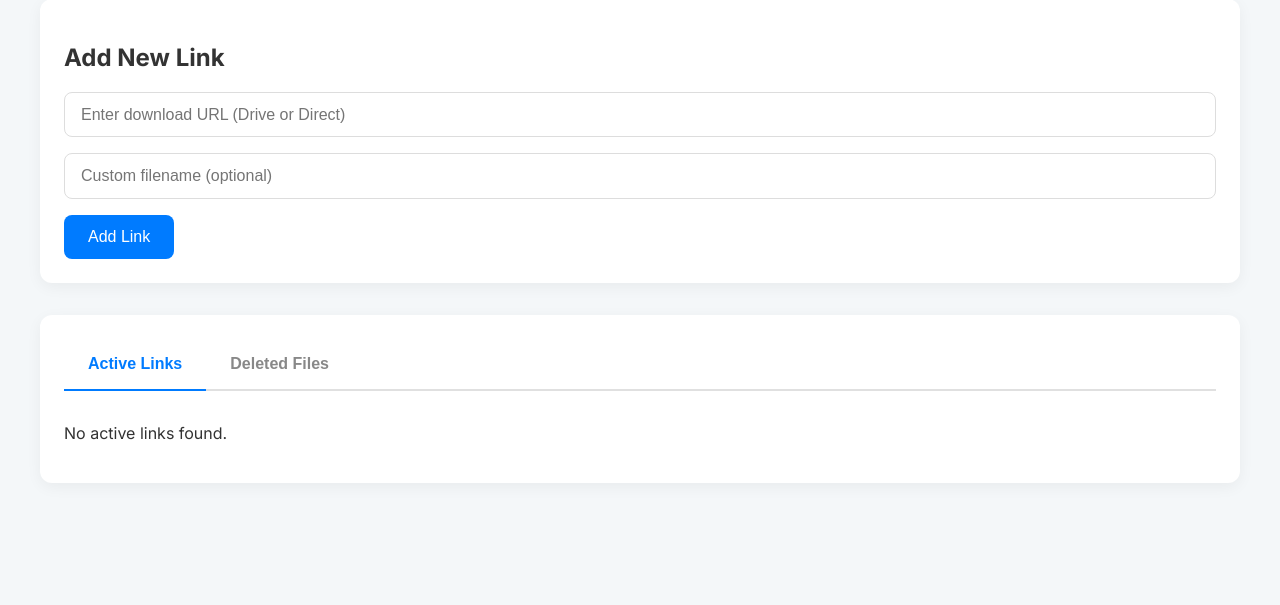
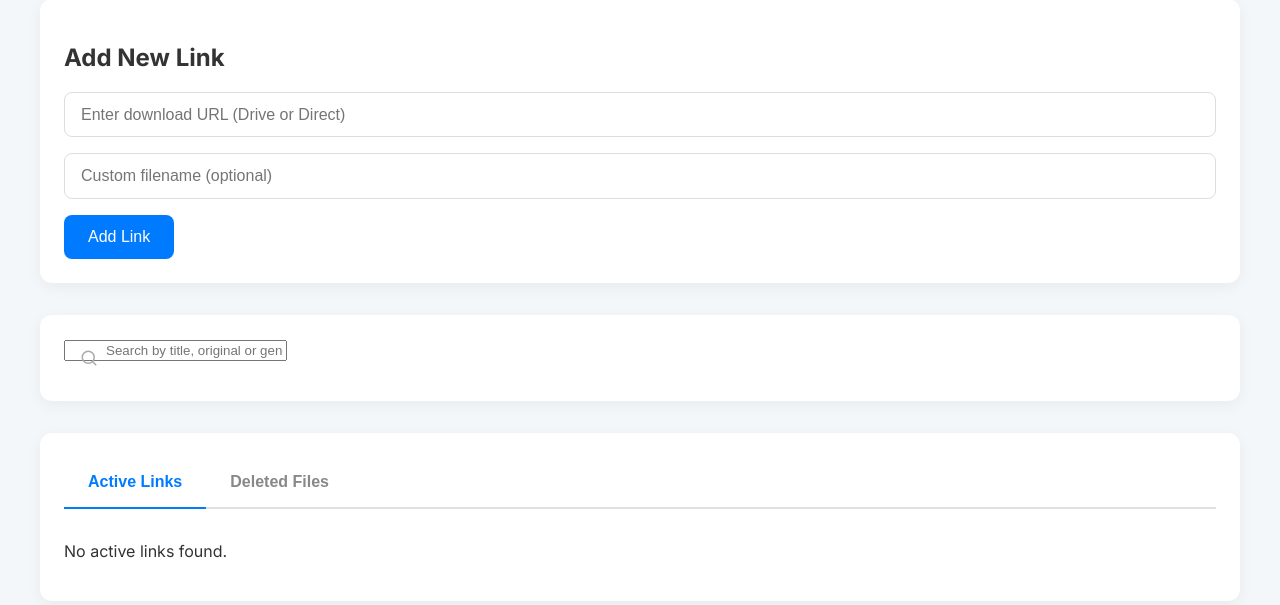
Before and after one commit to Nayem5522/Clou2, a Flask app: page /dashboard in a window 1280 px wide. Shown: the part 94-699 px from the top of the page. Run offline with Flask 3, Linux system fonts and the light colour scheme; the visitor is signed in with stand-in values (Sample User, id 1); data that the repository does not hold is empty; some libraries are stand-ins or nearby versions.

Commit message:
Update dashboard.html

```diff
--- a/server/templates/dashboard.html
+++ b/server/templates/dashboard.html
@@ -61,6 +61,20 @@
             border: 1px solid #ddd;
             font-size: 1rem;
             box-sizing: border-box;
+        }
+        /* ✨ নতুন সার্চ বারের জন্য CSS কোড ✨ */
+        .search-container {
+            position: relative;
+        }
+        #searchInput {
+            padding-left: 2.5rem; /* আইকনের জন্য জায়গা */
+        }
+        .search-icon {
+            position: absolute;
+            left: 1rem;
+            top: 50%;
+            transform: translateY(-50%);
+            color: #aaa;
         }
         .btn {
             padding: 0.8rem 1.5rem;
@@ -127,6 +141,13 @@
         .restore-btn { background-color: #28a745; }
         .delete-btn { background-color: #dc3545; }
         .force-delete-btn { background-color: #c82333; }
+        /* ✨ সার্চে কিছু না পাওয়া গেলে দেখানোর জন্য CSS ✨ */
+        .no-results {
+            display: none; /* ডিফল্টভাবে লুকানো থাকবে */
+            text-align: center;
+            padding: 2rem;
+            color: #888;
+        }
         @media (min-width: 768px) {
             .link-item { flex-wrap: nowrap; }
             .file-info { padding-right: 1rem; }
@@ -158,6 +179,14 @@
             </form>
         </div>
 
+        <!-- ✨✨ নতুন সার্চ সিস্টেমের HTML কোড এখানে যোগ করা হয়েছে ✨✨ -->
+        <div class="card">
+            <div class="search-container">
+                <svg class="search-icon" xmlns="http://www.w3.org/2000/svg" width="18" height="18" viewBox="0 0 24 24" fill="none" stroke="currentColor" stroke-width="2" stroke-linecap="round" stroke-linejoin="round"><circle cx="11" cy="11" r="8"></circle><line x1="21" y1="21" x2="16.65" y2="16.65"></line></svg>
+                <input type="text" id="searchInput" class="form-group" placeholder="Search by title, original or generated link...">
+            </div>
+        </div>
+
         <div class="card">
             <div class="tabs">
                 <button class="tab-button active" onclick="openTab(event, 'active-links')">Active Links</button>
@@ -165,9 +194,11 @@
             </div>
 
             <div id="active-links" class="tab-content active">
-                <ul class="link-list">
+                <!-- ✨ জাভাস্ক্রিপ্টে সহজে ধরার জন্য ul-কে একটি id দেওয়া হয়েছে ✨ -->
+                <ul id="activeLinkList" class="link-list">
                     {% for link in active_links %}
-                    <li class="link-item">
+                    <!-- ✨ সার্চের জন্য প্রয়োজনীয় data অ্যাট্রিবিউট যোগ করা হয়েছে ✨ -->
+                    <li class="link-item" data-url="{{ link.original_url }}" data-generated-link="/download/{{ link._id }}">
                         <span class="file-info">{{ link.filename }}</span>
                         <div class="file-actions">
                             <a href="/download/{{ link._id }}" target="_blank" class="action-btn view-btn">View</a>
@@ -180,12 +211,16 @@
                     <li>No active links found.</li>
                     {% endfor %}
                 </ul>
+                <!-- ✨ "No results" বার্তা দেখানোর জন্য div যোগ করা হয়েছে ✨ -->
+                <div class="no-results" id="no-results-active">No matching links found.</div>
             </div>
 
             <div id="deleted-files" class="tab-content">
-                <ul class="link-list">
+                <!-- ✨ জাভাস্ক্রিপ্টে সহজে ধরার জন্য ul-কে একটি id দেওয়া হয়েছে ✨ -->
+                <ul id="deletedLinkList" class="link-list">
                     {% for link in deleted_links %}
-                    <li class="link-item">
+                    <!-- ✨ সার্চের জন্য প্রয়োজনীয় data অ্যাট্রিবিউট যোগ করা হয়েছে ✨ -->
+                    <li class="link-item" data-url="{{ link.original_url }}" data-generated-link="/download/{{ link._id }}">
                         <span class="file-info">{{ link.filename }}</span>
                         <div class="file-actions">
                             <form action="/restore/{{ link._id }}" method="POST">
@@ -200,6 +235,8 @@
                     <li>No deleted files found.</li>
                     {% endfor %}
                 </ul>
+                 <!-- ✨ "No results" বার্তা দেখানোর জন্য div যোগ করা হয়েছে ✨ -->
+                <div class="no-results" id="no-results-deleted">No matching links found.</div>
             </div>
         </div>
     </div>
@@ -296,6 +333,40 @@
                 });
             });
         });
+
+        // ✨✨✨ নতুন সার্চের জন্য সম্পূর্ণ জাভাস্ক্রিপ্ট কোড ✨✨✨
+        const searchInput = document.getElementById('searchInput');
+
+        searchInput.addEventListener('keyup', function() {
+            const searchTerm = searchInput.value.toLowerCase();
+
+            const filterList = (listElement, noResultsElement) => {
+                const listItems = listElement.getElementsByTagName('li');
+                // "No active/deleted links found" বার্তাটি 숨기기 (hide) করা
+                if (listItems.length > 0 && listItems[0].textContent.includes('No active links found') || listItems[0].textContent.includes('No deleted files found')) {
+                    // যদি কোনো লিঙ্ক না থাকে, তাহলে সার্চ কাজ করবে না
+                } else {
+                    let visibleCount = 0;
+                    for (let i = 0; i < listItems.length; i++) {
+                        const item = listItems[i];
+                        const fileName = item.querySelector('.file-info').textContent.toLowerCase();
+                        const originalUrl = item.dataset.url ? item.dataset.url.toLowerCase() : '';
+                        const generatedLink = item.dataset.generatedLink ? item.dataset.generatedLink.toLowerCase() : '';
+
+                        if (fileName.includes(searchTerm) || originalUrl.includes(searchTerm) || generatedLink.includes(searchTerm)) {
+                            item.style.display = 'flex';
+                            visibleCount++;
+                        } else {
+                            item.style.display = 'none';
+                        }
+                    }
+                    noResultsElement.style.display = visibleCount === 0 ? 'block' : 'none';
+                }
+            };
+
+            filterList(document.getElementById('activeLinkList'), document.getElementById('no-results-active'));
+            filterList(document.getElementById('deletedLinkList'), document.getElementById('no-results-deleted'));
+        });
     </script>
 </body>
 </html>
```
